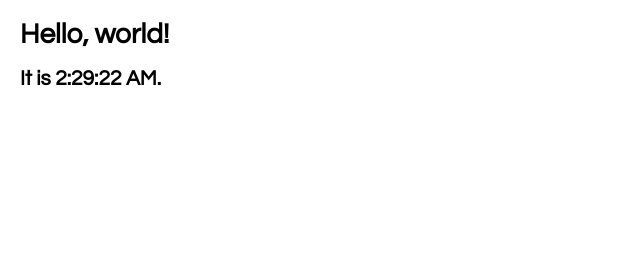
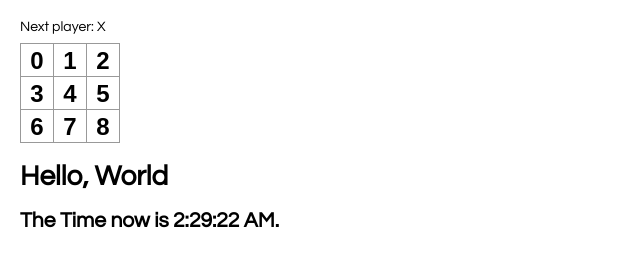
Before and after one commit to marcogx/react-ttt, a React app: page / in a window 1280 px wide. Shown: the whole page, without its empty margins (0-640 px from the left). Built offline with nearby package versions, Linux system fonts and the light colour scheme.

Commit message:
after reporting

```diff
--- a/package.json
+++ b/package.json
@@ -3,6 +3,7 @@
   "version": "0.1.0",
   "private": true,
   "dependencies": {
+    "package.json": "^2.0.1",
     "react": "^16.1.1",
     "react-dom": "^16.1.1",
     "react-scripts": "1.0.17"
--- a/public/index.html
+++ b/public/index.html
@@ -26,6 +26,7 @@
       You need to enable JavaScript to run this app.
     </noscript>
     <div id="root"></div>
+    <div id="timer"></div>
     <!--
       This HTML file is a template.
       If you open it directly in the browser, you will see an empty page.
--- a/src/index.js
+++ b/src/index.js
@@ -6,7 +6,7 @@ class Square extends React.Component {
   render() {
     return (
       <button className="square">
-        {/* TODO */}
+        {this.props.value}
       </button>
     );
   }
@@ -14,7 +14,7 @@ class Square extends React.Component {
 
 class Board extends React.Component {
   renderSquare(i) {
-    return <Square />;
+    return <Square value={i}/>;
   }
 
   render() {
@@ -66,17 +66,40 @@ ReactDOM.render(
   document.getElementById('root')
 );
 
-function tick() {
-  const element = (
-    <div>
-      <h1>Hello, world!</h1>
-      <h2>It is {new Date().toLocaleTimeString()}.</h2>
-    </div>
-  );
-  ReactDOM.render(
-    element,
-    document.getElementById('root')
-  );
+class Clock extends React.Component {
+  constructor(props) {
+    super(props);
+    this.state = {date: new Date()};
+  }
+
+  componentDidMount() {
+    this.timerId = setInterval(
+      () => this.tick(),
+      1000
+    );
+  }
+
+  componentWillUnmount() {
+    clearInterval(this.timerId);
+  }
+
+  tick() {
+    this.setState({
+      date: new Date()
+    });
+  }
+
+  render() {
+    return (
+      <div>
+        <h1>Hello, World</h1>
+        <h2>The Time now is {this.state.date.toLocaleTimeString()}.</h2>
+      </div>
+    );
+  }
 }
 
-setInterval(tick, 1000);
+ReactDOM.render(
+  <Clock />,
+  document.getElementById('timer')
+);
```
Also changed, not shown: src/test.js (+19 -1 lines), 1 other file.
